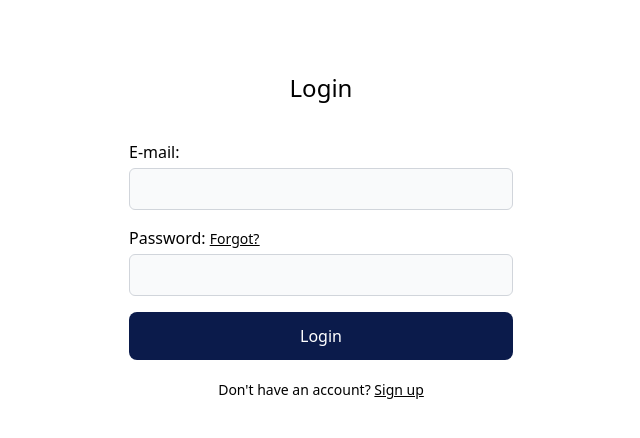
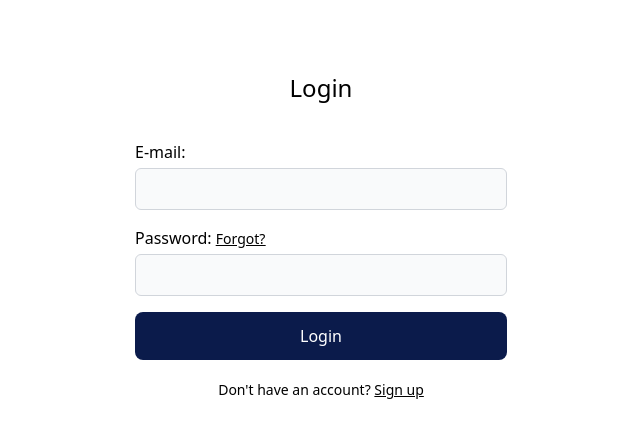
Before and after one commit to hengage/totly, a Django app: page /user/login/ in a window 1280 px wide. Shown: the part 72-510 px from the top of the page, without its empty margins (319-959 px from the left). Run offline with Django 4.2, Linux system fonts and the light colour scheme; data that the repository does not hold is empty; style sheets or scripts are compiled from the project's sources.

Commit message:
Styles: set padding on login page

```diff
--- a/apps/users/templates/account/login.html
+++ b/apps/users/templates/account/login.html
@@ -4,7 +4,7 @@
 {% block content %}
 
 
-<div class="mt-12 md:mt-36 flex justify-center items-center flex-col">
+<div class="px-5 mt-12 md:mt-36 flex justify-center items-center flex-col">
 
     <h2 class="text-2xl">Login</h2>
 
```
